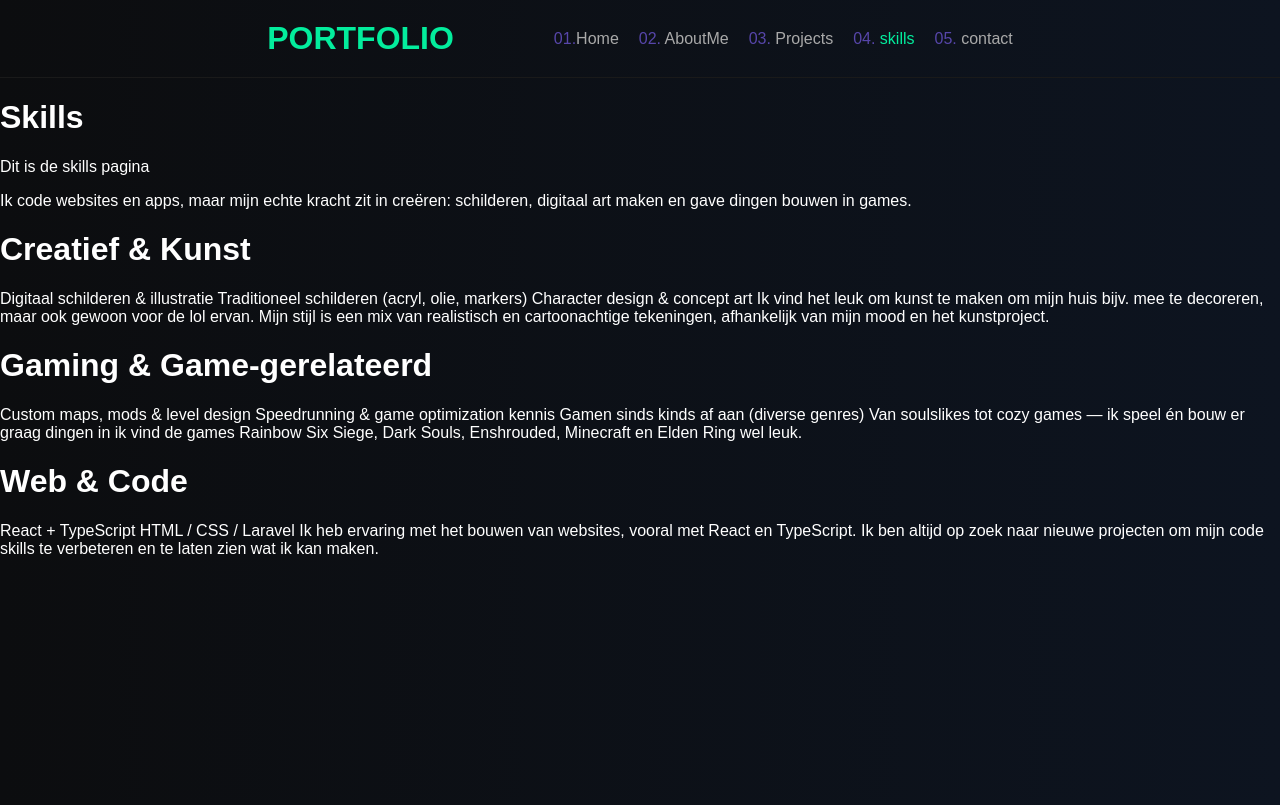
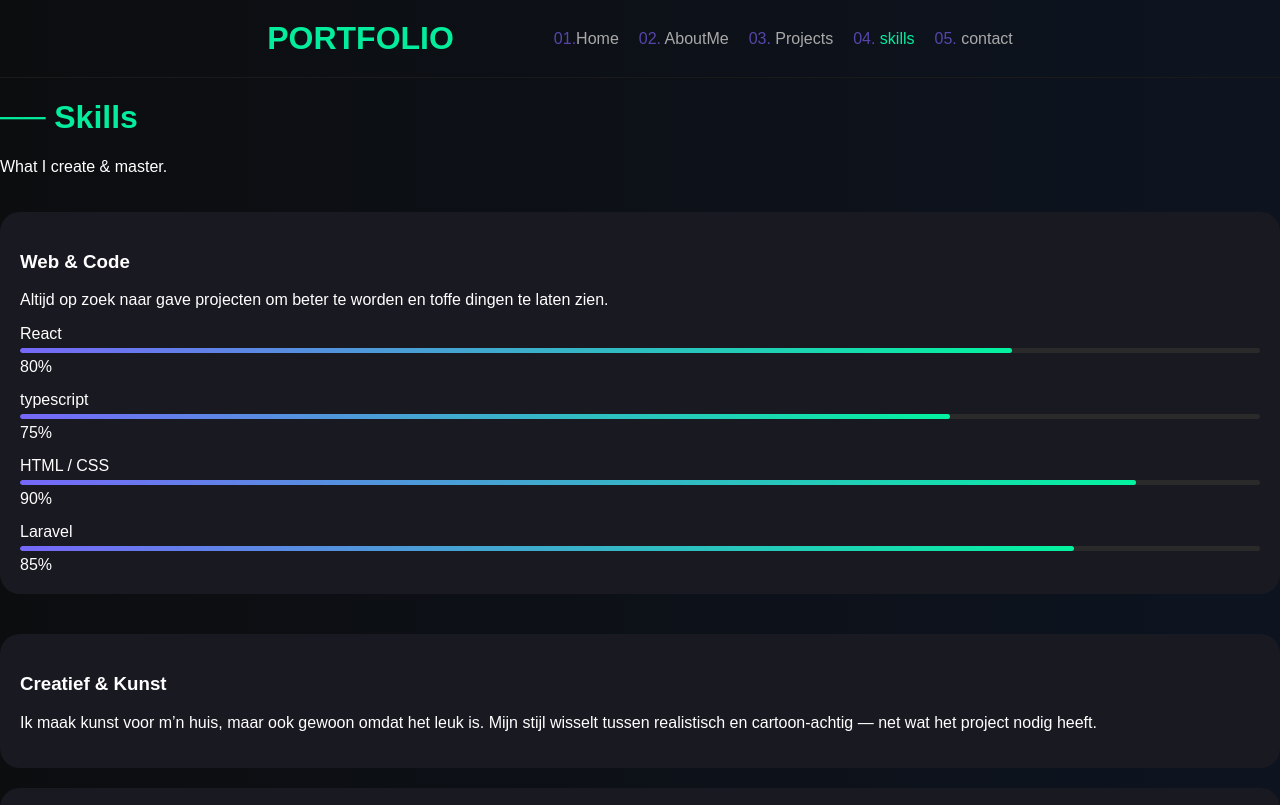
Before and after one commit to itzmitto/portfolioproject, a React (Vite) app: page /Skills in a window 1280 px wide. Shown: the top 805 px of the page. Built offline with nearby package versions, Linux system fonts and the light colour scheme; the HTML template or start-up script is replaced by a standard one.

Commit message:
98ste commit progressbar classnames enz.

```diff
--- a/src/App.css
+++ b/src/App.css
@@ -32,10 +32,6 @@
 }
 
 
-
-
-
-
  .education {
     height: 15rem;
     width: 30rem;
--- a/src/App.tsx
+++ b/src/App.tsx
@@ -15,7 +15,7 @@ function App() {
         <Routes>
           <Route path="/" Component={Home} />
           <Route path="/contact" Component={Contact} />
-          <Route path="/skills" Component={Skills} />
+          <Route path="/Skills" Component={Skills} />
           <Route path="/AboutMe" Component={AboutMe} />
           <Route path="/Projects" Component={Projects} />
         </Routes>
--- a/src/pages/Skills.css
+++ b/src/pages/Skills.css
@@ -1,5 +1,116 @@
-.Skills {
-    .h1 {
-        color: red;
+.skills {
+
+    .gridContainer {
+        display: grid;
+        /* grid-template-columns: repeat(3, 1fr);
+    gap: 25px;
+    margin-top: 40px; */
     }
+
+
+    h1 {
+        color: #03ed9d;
+    }
+
+    .card {
+        padding: 20px;
+        border-radius: 20px;
+        color: white;
+        background: #191921;
+        margin: 20px 0;
+
+    }
+
+
+    .progressBox {
+        margin-top: 15px;
+    }
+
+    .progressBar {
+        width: 100%;
+        height: 5px;
+        background: #2a2a2a;
+        border-radius: 10px;
+        overflow: hidden;
+        margin: 5px 0;
+
+    }
+
+    .progressFill {
+        height: 100%;
+        background: linear-gradient(90deg, #7668f9, #03f39f);
+        border-radius: 10px;
+    }
+
+    .progressFill.react {
+        width: 80%;
+    }
+
+    .progressFill.typescript {
+        width: 75%;
+    }
+
+    .progressFill.html {
+        width: 90%;
+    }
+
+    .progressFill.laravel {
+        width: 85%;
+    }
+
+
 }
+
+
+
+
+
+
+
+
+
+
+
+/*
+
+.gridContainer {
+    display: grid;
+    grid-template-columns: repeat(3, 1fr);
+    gap: 25px;
+    margin-top: 40px;
+}
+
+.card {
+    padding: 25px;
+    border-radius: 12px;
+    background: #1a1a1a;
+    color: white;
+    min-height: 150px;
+    transition: transform 0.2s ease, box-shadow 0.2s ease;
+}
+
+.card:hover {
+    transform: translateY(-5px);
+    box-shadow: 0 10px 25px rgba(0,0,0,0.4);
+}
+
+.card.main {
+    border-left: 4px solid #03ed9d;
+}
+
+.card.creative {
+    border-left: 4px solid #ff7a18;
+}
+
+.card.gaming {
+    border-left: 4px solid #7a5cff;
+}
+
+.card h3 {
+    margin-bottom: 10px;
+}
+
+.card p {
+    line-height: 1.5;
+    color: #bfbfbf;
+} */
--- a/src/pages/Skills.tsx
+++ b/src/pages/Skills.tsx
@@ -2,35 +2,77 @@ import "./Skills.css";
 
 function Skills() {
     return (
-        <div>
-            <h1>Skills</h1>
-            <p>Dit is de skills pagina</p>
-            <p>Ik code websites en apps, maar mijn echte kracht zit in creëren:
-                schilderen, digitaal art maken en gave dingen bouwen in games.
-            </p>
+        <div className="skills">
+            <div className="wrapper">
 
-            <h1>Creatief & Kunst</h1>
-            Digitaal schilderen & illustratie
-            Traditioneel schilderen (acryl, olie, markers)
-            Character design & concept art
-            Ik vind het leuk om kunst te maken om mijn huis bijv. mee te decoreren, maar ook gewoon voor de lol ervan.
-            Mijn stijl is een mix van realistisch en cartoonachtige tekeningen, afhankelijk van mijn mood en het kunstproject.
+                <h1>── Skills</h1>
+                <p>What I create & master.</p>
+                <div className="gridContainer">
 
-            <h1>Gaming & Game-gerelateerd</h1>
-            Custom maps, mods & level design
-            Speedrunning & game optimization kennis
-            Gamen sinds kinds af aan (diverse genres)
-            Van soulslikes tot cozy games — ik speel én bouw er graag dingen in
-            ik vind de games Rainbow Six Siege, Dark Souls, Enshrouded, Minecraft en Elden Ring wel leuk.
+                    <div>
+                        <div className="card main">
+                            <h3>Web & Code</h3>
+                            <p>Altijd op zoek naar gave projecten om beter te worden en toffe dingen te laten zien.</p>
 
-            <h1>Web & Code</h1>
-            React + TypeScript
-            HTML / CSS / Laravel
-            Ik heb ervaring met het bouwen van websites, vooral met React en TypeScript.
-            Ik ben altijd op zoek naar nieuwe projecten om mijn code skills te verbeteren en te laten zien wat ik kan maken.
 
+
+                            <div className="progressBox">
+                                <span>React</span>
+                                <div className="progressBar">
+                                    <div className="progressFill react"></div>
+                                </div>
+                                <span className="percent">80%</span>
+                            </div>
+
+                            <div className="progressBox">
+                                <span>typescript</span>
+                                <div className="progressBar">
+                                    <div className="progressFill typescript"></div>
+                                </div>
+                                <span className="percent">75%</span>
+                            </div>
+
+                            <div className="progressBox">
+                                <span>HTML / CSS</span>
+                                <div className="progressBar">
+                                    <div className="progressFill html"></div>
+                                </div>
+                                <span className="percent">90%</span>
+                            </div>
+
+                            <div className="progressBox">
+                                <span>Laravel</span>
+                                <div className="progressBar">
+                                    <div className="progressFill laravel"></div>
+                                </div>
+                                <span className="percent">85%</span>
+                            </div>
+
+
+
+                        </div>
+                    </div>
+
+                    <div>
+                        <div className="card creative">
+                            <h3>Creatief & Kunst</h3>
+                            <p>
+                                Ik maak kunst voor m’n huis, maar ook gewoon omdat het leuk is.
+                                Mijn stijl wisselt tussen realistisch en cartoon-achtig — net wat het project nodig heeft.
+                            </p>
+                        </div>
+
+                        <div className="card gaming">
+                            <h3>Gaming & Game-gerelateerd</h3>
+                            <p>
+                                Van soulslikes tot cozy games — ik speel én bouw er graag dingen in.
+                            </p>
+                        </div>
+                    </div>
+                </div>
+            </div>
         </div>
-    )
+    );
 }
 
 export default Skills;
```
Also changed, not shown: src/pages/AboutMe.css (line endings or trailing spaces).
